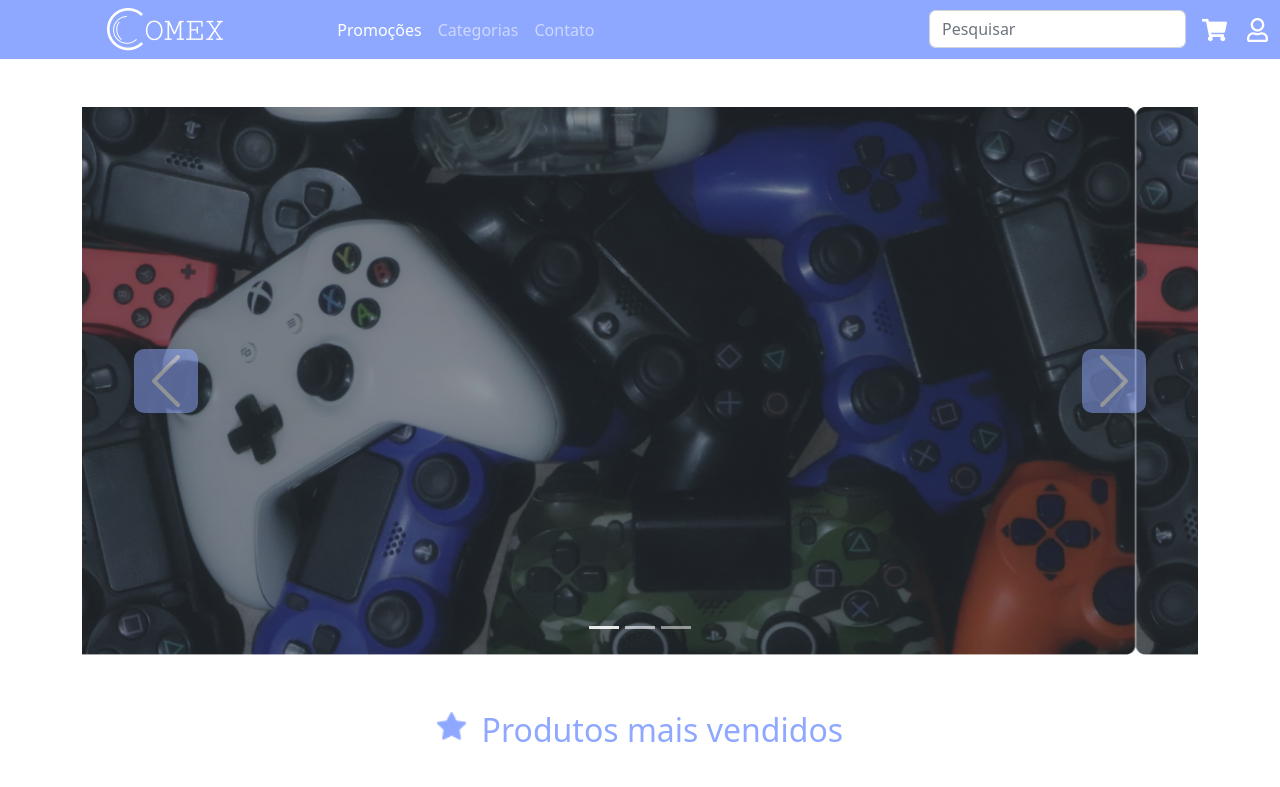
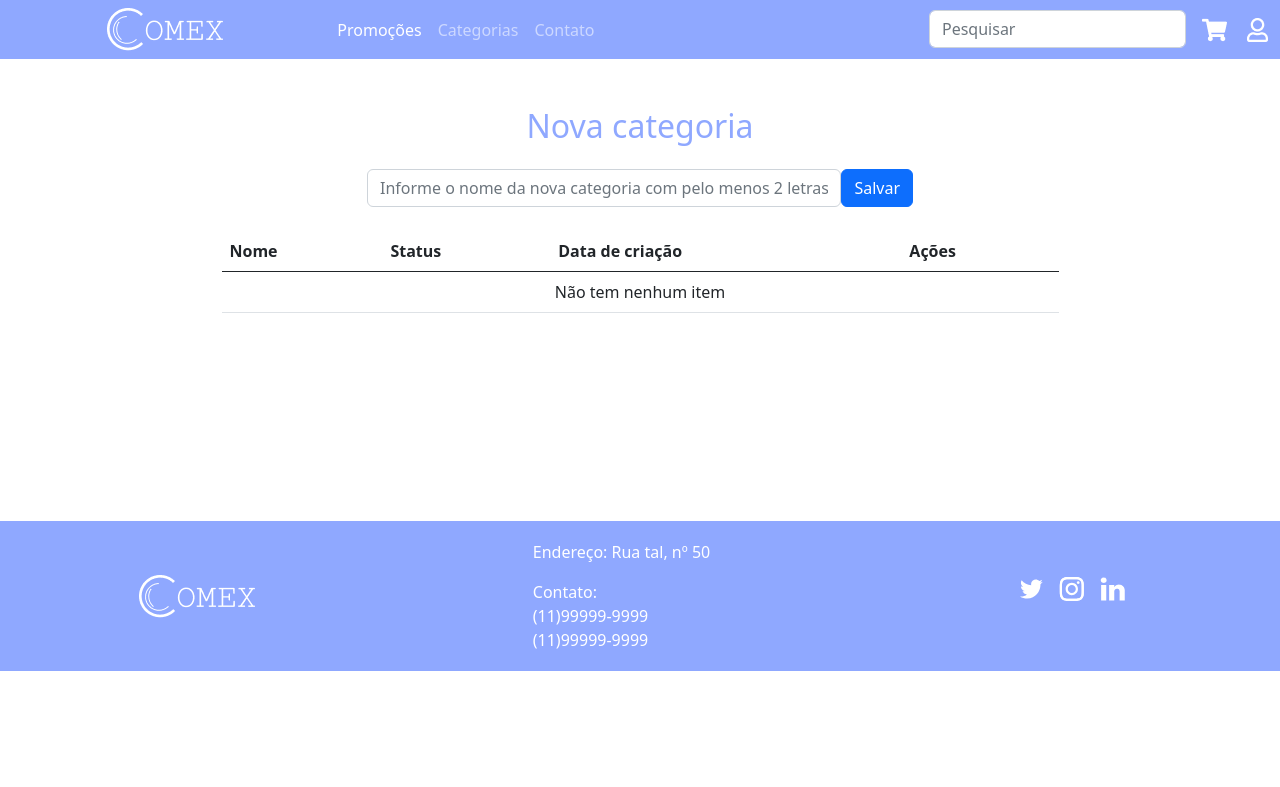
Before and after one commit to RickRiosDne/comex-frontend-vue3, a Vue app: page /categorias in a window 1280 px wide. Shown: the top 787 px of the page. Built offline with nearby package versions, Linux system fonts and the light colour scheme.

Commit message:
adicionando vue-router e refatorando categorias

```diff
--- a/package.json
+++ b/package.json
@@ -12,7 +12,8 @@
   "dependencies": {
     "bootstrap": "^5.2.3",
     "uuid": "^9.0.0",
-    "vue": "^3.2.47"
+    "vue": "^3.2.47",
+    "vue-router": "^4.1.6"
   },
   "devDependencies": {
     "@types/node": "^18.14.2",
--- a/src/App.vue
+++ b/src/App.vue
@@ -1,7 +1,7 @@
 <script setup lang="ts">
   import BarraNavegacao from '@/components/BarraNavegacao.vue'
   import Rodape from '@/components/Rodape.vue'
-  import Home from '@/views/Home.vue'
+
 </script>
 
 <template>
@@ -9,7 +9,7 @@
     <BarraNavegacao />
   </header>
 
-  <Home />
+  <router-view></router-view>
 
   <footer>
     <Rodape />
--- a/src/main.ts
+++ b/src/main.ts
@@ -4,5 +4,6 @@ import App from './App.vue';
 import './assets/main.css';
 import 'bootstrap/dist/css/bootstrap.css';
 import 'bootstrap/dist/js/bootstrap.js';
+import router from './router';
 
-createApp(App).mount('#app');
+createApp(App).use(router).mount('#app');
--- /dev/null
+++ b/src/router/index.ts
@@ -0,0 +1,21 @@
+import { createRouter, createWebHistory } from 'vue-router';
+import Home from '../views/Home.vue';
+import CadastroCategorias from '../views/CadastroCategorias.vue';
+
+const routes = [
+  {
+    path: '/',
+    name: 'Home',
+    component: Home,
+  },
+  {
+    path: '/categorias',
+    name: 'CadastroCategorias',
+    component: CadastroCategorias,
+  },
+];
+const router = createRouter({
+  history: createWebHistory(import.meta.env.BASE_URL),
+  routes,
+});
+export default router;
--- a/src/views/CadastroCategorias.vue
+++ b/src/views/CadastroCategorias.vue
@@ -48,7 +48,10 @@
                 </tr>
             </thead>
             <tbody>
-                <tr v-for="(item, index) in listaCategorias" :key="index">
+                <tr v-if="listaCategorias.length === 0">
+                    <td class="text-center" colspan="4">Não tem nenhum item</td>
+                </tr>
+                <tr v-else v-for="(item, index) in listaCategorias" :key="index">
                     <td>{{item.nome}}</td>
                     <td>{{item.status}}</td>
                     <td>{{item.criacao}}</td>
--- a/src/views/Home.vue
+++ b/src/views/Home.vue
@@ -1,6 +1,5 @@
 <script setup lang="ts">
 // import { ref } from 'vue'
-import type { Produto } from '@/models/Produto.js';
 
 let listaProdutos = [
    {
```
Also changed, not shown: 1 other file (tests, documents, lock files or other folders).
